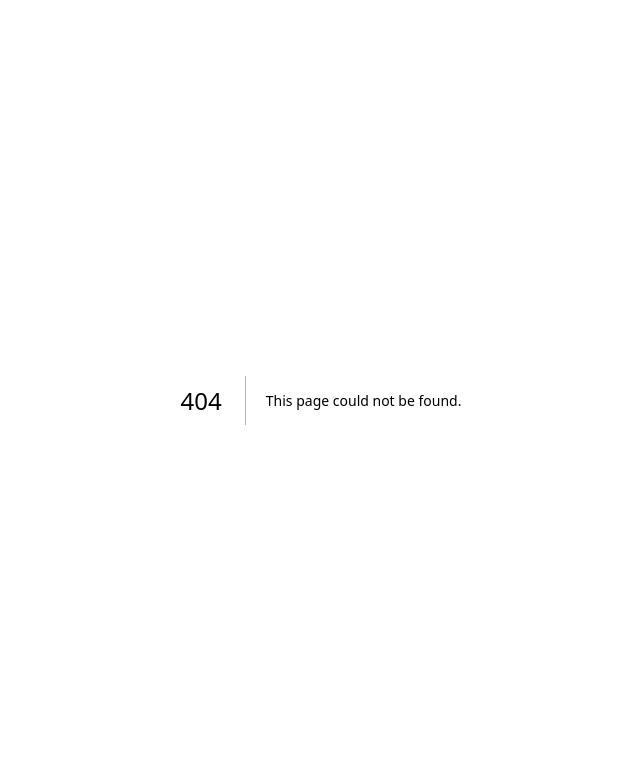
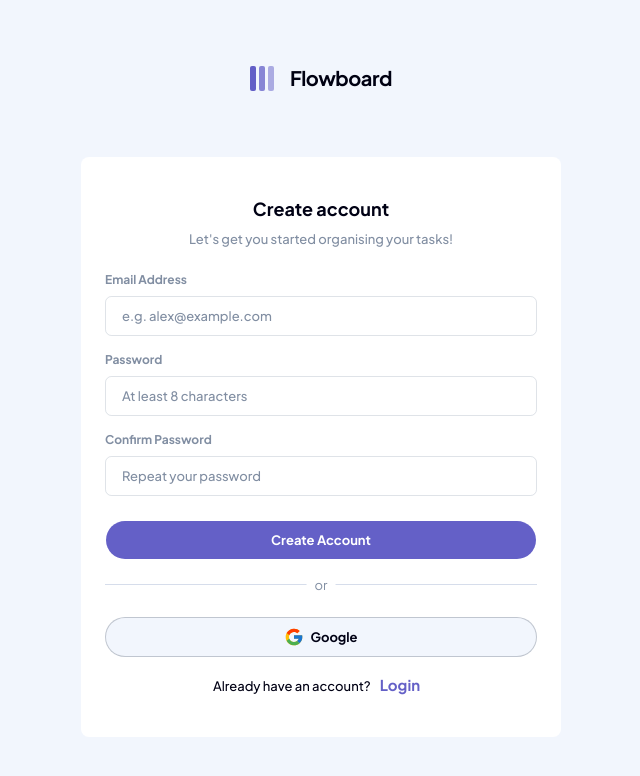
Before and after one commit to dev-anurag-singh/Flowboard, a Next.js app: page /signup in a window 1280 px wide. Before the commit this address had no page. Shown: the top 776 px of the page, without its empty margins (319-959 px from the left). Built offline with nearby package versions, Linux system fonts and the light colour scheme.

Commit message:
feat: signup page UI complete

```diff
--- a/app/(auth)/layout.tsx
+++ b/app/(auth)/layout.tsx
@@ -3,7 +3,7 @@
 async function AuthLayout({ children }: { children: React.ReactNode }) {
   return (
     <div className="flex h-full flex-col justify-center p-6 sm:items-center md:p-8 ">
-      <div className="flex flex-col gap-10 sm:w-120 md:gap-16">
+      <div className="flex flex-col gap-8 sm:w-120 md:gap-16">
         <div className="flex justify-center">
           <LogoFull />
         </div>
--- /dev/null
+++ b/app/(auth)/signup/page.tsx
@@ -0,0 +1,53 @@
+import { Button } from "@/components/ui/button";
+import {
+  Card,
+  CardContent,
+  CardDescription,
+  CardFooter,
+  CardHeader,
+  CardTitle,
+} from "@/components/ui/card";
+import Link from "next/link";
+import { Separator } from "@/components/ui/separator";
+import { GoogleLoginButton } from "@/features/auth";
+import { SignupForm } from "@/features/auth";
+
+function SignupPage() {
+  return (
+    <>
+      <Card className="border-0 md:py-4">
+        <CardHeader className="gap-2 text-center">
+          <CardTitle>Create account</CardTitle>
+          <CardDescription>
+            Let&apos;s get you started organising your tasks!
+          </CardDescription>
+        </CardHeader>
+        <CardContent>
+          <SignupForm />
+        </CardContent>
+        <CardFooter className="flex-col">
+          <div className="relative mb-5 md:mb-8 w-full">
+            <Separator />
+            <span className="absolute left-1/2 top-1/2 -translate-x-1/2 -translate-y-1/2 bg-card px-2 text-muted-foreground">
+              or
+            </span>
+          </div>
+          <GoogleLoginButton />
+          <div className="mt-4 text-center text-sm font-medium">
+            <span>Already have an account?</span>
+            <Button
+              asChild
+              variant="link"
+              size="sm"
+              className="h-auto px-2 text-[15px]"
+            >
+              <Link href="/login">Login</Link>
+            </Button>
+          </div>
+        </CardFooter>
+      </Card>
+    </>
+  );
+}
+
+export default SignupPage;
--- /dev/null
+++ b/features/auth/components/signup-form.tsx
@@ -0,0 +1,64 @@
+"use client";
+
+import { useForm } from "react-hook-form";
+import { zodResolver } from "@hookform/resolvers/zod";
+import { Button } from "@/components/ui/button";
+import { Input } from "@/components/ui/input";
+import { Label } from "@/components/ui/label";
+import { toast } from "sonner";
+import { SignUpSchema, TSignUpSchema } from "@/features/auth/schemas/sign-up";
+
+export function SignupForm() {
+  const {
+    register,
+    handleSubmit,
+    formState: { errors },
+  } = useForm<TSignUpSchema>({
+    resolver: zodResolver(SignUpSchema),
+  });
+
+  async function onSubmit({ email, password }: TSignUpSchema) {
+    console.log("email", email);
+    console.log("password", password);
+    toast.success("Signed up successfully");
+  }
+
+  return (
+    <form onSubmit={handleSubmit(onSubmit)}>
+      <div className="flex flex-col gap-3 md:gap-4">
+        <div className="flex flex-col gap-2">
+          <Label htmlFor="email">Email Address</Label>
+          <Input
+            {...register("email")}
+            id="email"
+            error={errors?.email?.message}
+            placeholder="e.g. alex@example.com"
+          />
+        </div>
+        <div className="flex flex-col gap-2">
+          <Label htmlFor="password">Password</Label>
+          <Input
+            {...register("password")}
+            error={errors?.password?.message}
+            id="password"
+            type="password"
+            placeholder="At least 8 characters"
+          />
+        </div>
+        <div className="flex flex-col gap-2">
+          <Label htmlFor="confirmPassword">Confirm Password</Label>
+          <Input
+            {...register("confirmPassword")}
+            error={errors?.confirmPassword?.message}
+            id="confirmPassword"
+            type="password"
+            placeholder="Repeat your password"
+          />
+        </div>
+        <Button type="submit" className="mt-2 w-full">
+          Create Account
+        </Button>
+      </div>
+    </form>
+  );
+}
--- a/features/auth/index.tsx
+++ b/features/auth/index.tsx
@@ -1,4 +1,7 @@
-export { GoogleLoginButton } from "./components/google-login-button"
-export { LoginForm } from "./components/login-form"
-export { SignInSchema } from "./schemas/sign-in"
-export type { TSignInSchema } from "./schemas/sign-in"
+export { GoogleLoginButton } from "./components/google-login-button";
+export { LoginForm } from "./components/login-form";
+export { SignInSchema } from "./schemas/sign-in";
+export type { TSignInSchema } from "./schemas/sign-in";
+export { SignupForm } from "./components/signup-form";
+export { SignUpSchema } from "./schemas/sign-up";
+export type { TSignUpSchema } from "./schemas/sign-up";
--- /dev/null
+++ b/features/auth/schemas/sign-up.ts
@@ -0,0 +1,18 @@
+import { z } from "zod"
+
+export const SignUpSchema = z
+  .object({
+    email: z.email({ error: "Invalid email" }),
+    password: z
+      .string()
+      .min(8, { message: "Password must be at least 8 characters" })
+      .regex(/[a-zA-Z]/, { message: "Password must contain at least 1 letter" })
+      .regex(/[0-9]/, { message: "Password must contain at least 1 number" }),
+    confirmPassword: z.string(),
+  })
+  .refine((data) => data.password === data.confirmPassword, {
+    message: "Passwords do not match",
+    path: ["confirmPassword"],
+  })
+
+export type TSignUpSchema = z.infer<typeof SignUpSchema>
```
